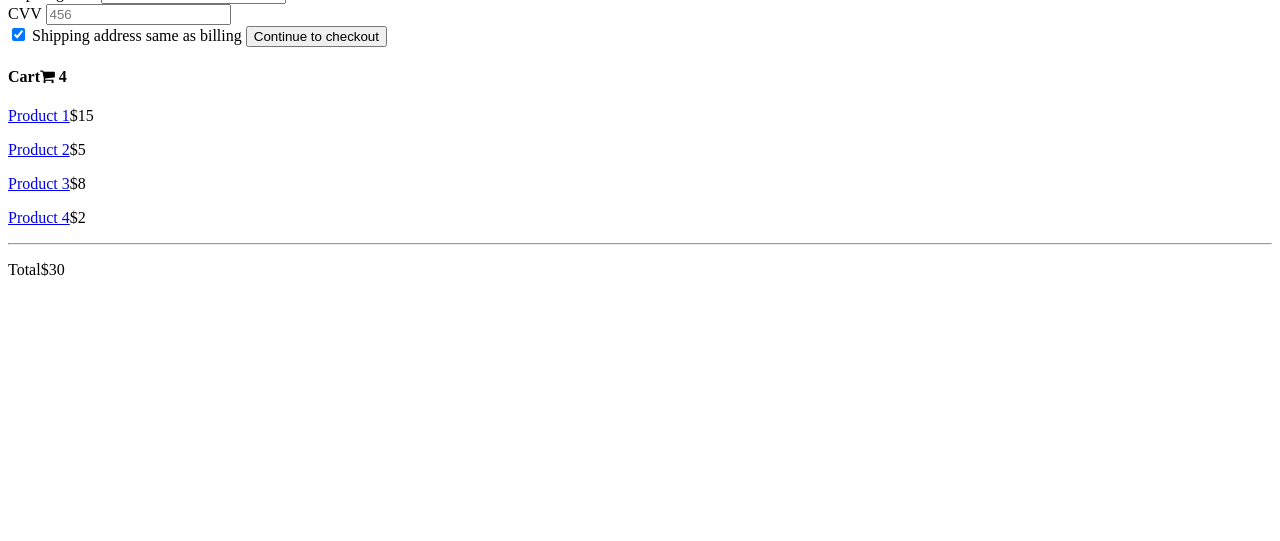
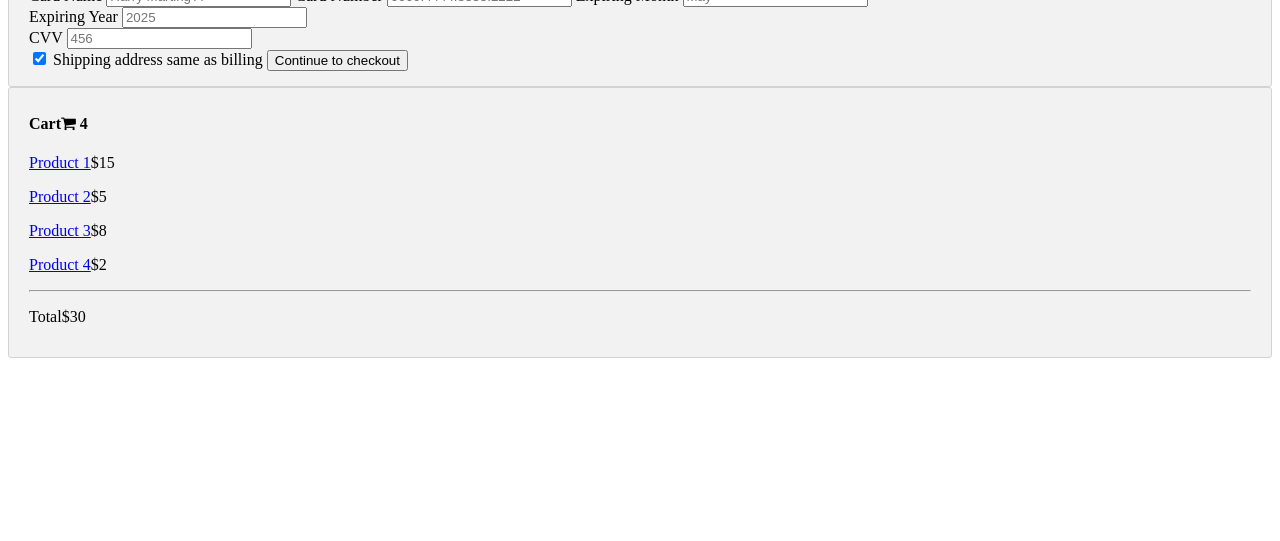
Before and after one commit to Martosky/newdesign, a plain HTML site: page checkout.html in a window 1280 px wide. Shown: the part 259-800 px from the top of the page. Drawn offline with Linux system fonts and the light colour scheme.

Commit message:
adding styling

```diff
--- a/checkout.html
+++ b/checkout.html
@@ -75,6 +75,7 @@
         </div>
 
         <div class="column-25">
+          <div class="container">
             <h4>Cart<span class="cart" style="color: black;"><i class="fa fa-shopping-cart"></i> <b>4</b></span></h4>
             <p><a href="#">Product 1</a><span class="price">$15</span></p>
             <p><a href="#">Product 2</a><span class="price">$5</span></p>
@@ -82,7 +83,7 @@
             <p><a href="#">Product 4</a><span class="price">$2</span></p>
             <hr />
             <p>Total<span class="price" style="color: black;">$30</span></p>
-
+          </div>
         </div>
     </div>
 </body>
--- a/style.css
+++ b/style.css
@@ -0,0 +1,25 @@
+.row{
+    display: flex;
+    flex-wrap: wrap;
+    margin: 0 -16px;
+}
+.column-25{
+    flex: 25%;
+}
+.column-50{
+    flex: 50%;
+}
+.column-75{
+    flex: 75%;
+}
+.column-25,
+.column-50,
+.column-75{
+    padding: 0 16px;
+}
+.container{
+    background-color: #f2f2f2;
+    padding: 5px 20px 15px 20px;
+    border: 1px solid lightgray;
+    border-radius: 3px;
+}
```
Also changed, not shown: index.html (+13 -0 lines).
